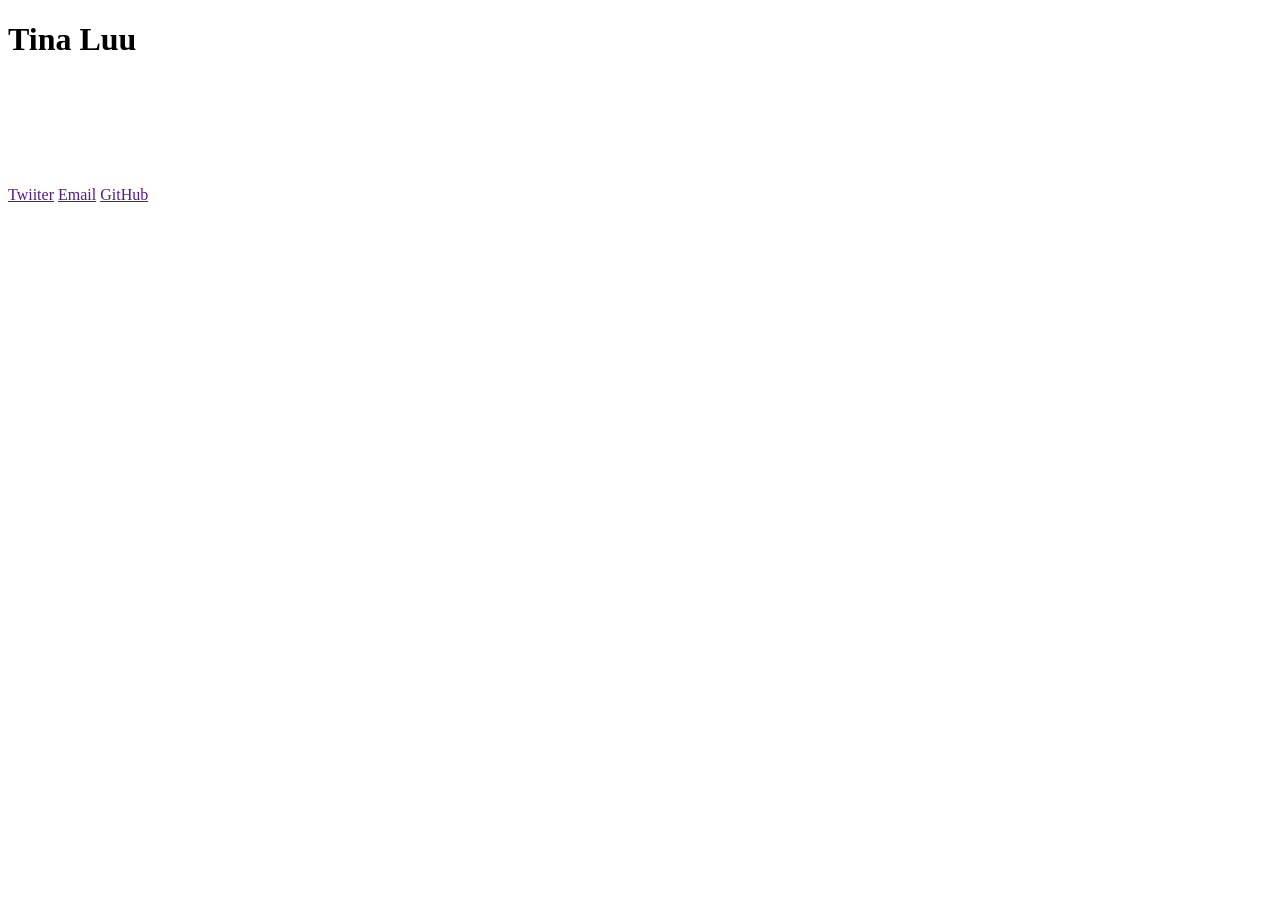
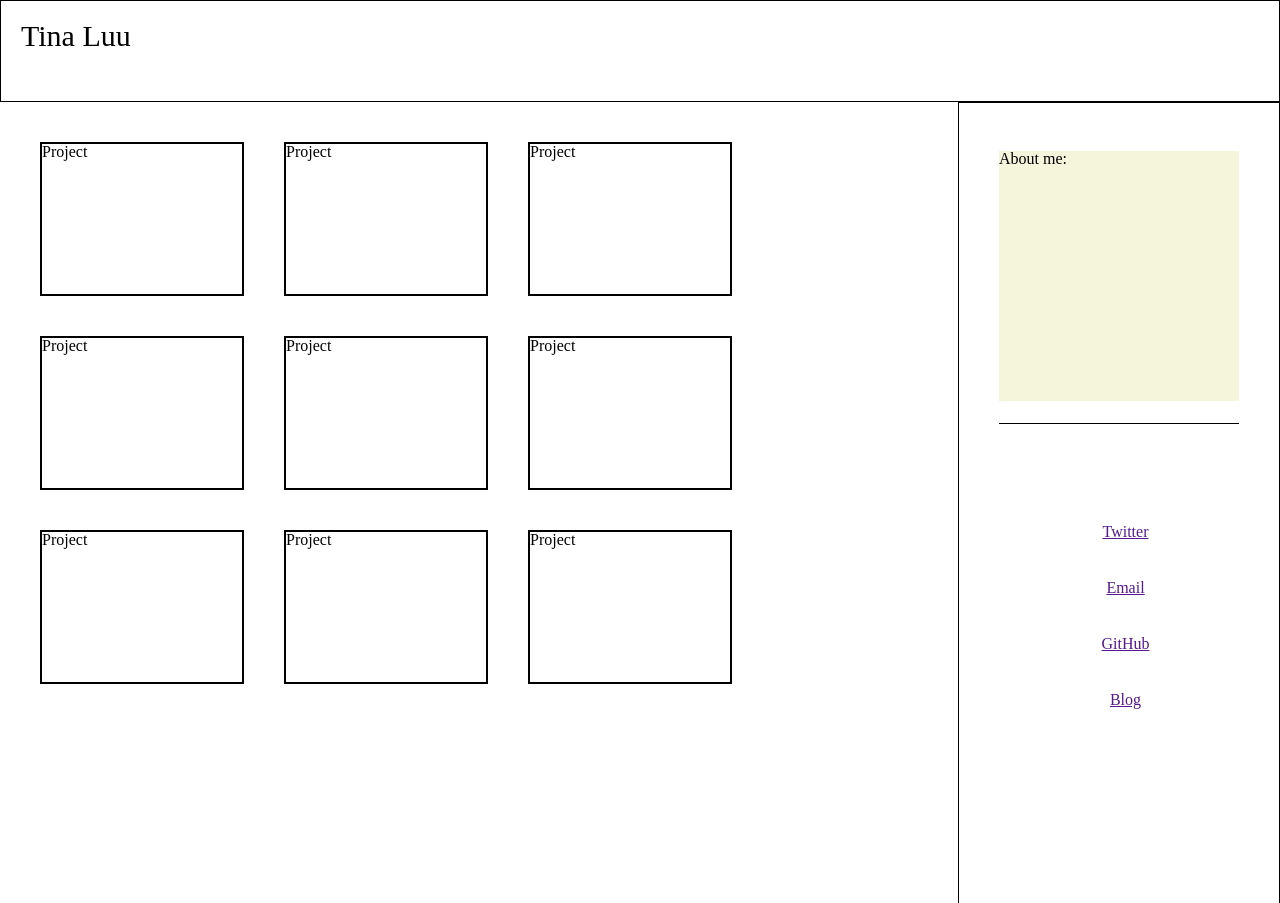
Before and after one commit to tiluu/Portfolio, a plain HTML site: page index.html in a window 1280 px wide. Shown: the top 903 px of the page. Before the commit the page ends 800 px from the top, so only its background shows below. Drawn offline with Linux system fonts and the light colour scheme.

Commit message:
editted structure of page

```diff
--- /dev/null
+++ b/css/main.css
@@ -0,0 +1,77 @@
+html, body {
+	height: 100%;
+	width: 100%;
+}
+
+#wrapper {
+	width: 100%;
+	height: 100%;
+	min-width: 850px;
+}
+h1 {
+	font-size: 30px;
+	padding: 20px;
+}
+header {
+	height: 100px;
+	border: solid 1px black;
+}
+aside {
+	width: 25%;
+	height: 100%;
+	display: block;
+	float: right;
+	border: solid 1px black;
+
+}
+
+#main {
+	width: 74%;
+	height: 100%;
+	display: block;
+	float: left;
+}
+#content {
+	height: 100%;
+	padding: 20px;
+	margin: 0 auto;
+	top: 12%;
+
+
+}
+.projects {
+	width: 200px;
+	height: 150px;
+	display: block;
+	float: left;
+	margin: 20px;
+	border: solid 2px black;
+}
+
+#about {
+	width: 75%;
+	height: 40%;
+	margin: auto;
+	border-bottom: solid 1px black;
+}
+
+#about p {
+	position: relative;
+	background-color: beige;
+	height: 250px;
+	top:15%;
+}
+nav {
+	display: inline-block;
+}
+#contact {
+	position: relative;
+	width: 75px;
+	margin: auto;
+	text-align: center;
+		top: 10%;
+}
+
+#contact li {
+	padding: 20px;
+}
--- /dev/null
+++ b/css/reset.css
@@ -0,0 +1,48 @@
+/* http://meyerweb.com/eric/tools/css/reset/
+   v2.0 | 20110126
+   License: none (public domain)
+*/
+
+html, body, div, span, applet, object, iframe,
+h1, h2, h3, h4, h5, h6, p, blockquote, pre,
+a, abbr, acronym, address, big, cite, code,
+del, dfn, em, img, ins, kbd, q, s, samp,
+small, strike, strong, sub, sup, tt, var,
+b, u, i, center,
+dl, dt, dd, ol, ul, li,
+fieldset, form, label, legend,
+table, caption, tbody, tfoot, thead, tr, th, td,
+article, aside, canvas, details, embed,
+figure, figcaption, footer, header, hgroup,
+menu, nav, output, ruby, section, summary,
+time, mark, audio, video {
+	margin: 0;
+	padding: 0;
+	border: 0;
+	font-size: 100%;
+	font: inherit;
+	vertical-align: baseline;
+}
+/* HTML5 display-role reset for older browsers */
+article, aside, details, figcaption, figure,
+footer, header, hgroup, menu, nav, section {
+	display: block;
+}
+body {
+	line-height: 1;
+}
+ol, ul {
+	list-style: none;
+}
+blockquote, q {
+	quotes: none;
+}
+blockquote:before, blockquote:after,
+q:before, q:after {
+	content: '';
+	content: none;
+}
+table {
+	border-collapse: collapse;
+	border-spacing: 0;
+}
--- a/index.html
+++ b/index.html
@@ -2,36 +2,57 @@
 <html lang="en">
 	<head>
 		<title>Tina Luu</title>
+		<link rel="stylesheet" type="text/css" href="css/reset.css">
+		<link rel="stylesheet" type="text/css" href="css/main.css">
 	</head>
 
 <body>
 	<div id="wrapper">
 		<header> <h1>Tina Luu</h1></header>
 		<div id="main">
+			<div id="content">
 			<div class="projects">
-				<img src="">
+				Project
 			</div>
 			<div class="projects">
-				<img src="">
+				Project
 			</div>
 			<div class="projects">
-				<img src="">
+				Project
 			</div>
 			<div class="projects">
-				<img src="">
+				Project
 			</div>
 			<div class="projects">
-				<img src="">
+				Project
+			</div>
+			<div class="projects">
+				Project
+			</div>
+			<div class="projects">
+				Project
+			</div>
+			<div class="projects">
+				Project
+			</div>
+			<div class="projects">
+				Project
+			</div>
 			</div>
 		</div>
 		<aside>
 			<section id="about">
-				<p></p>
+				<p> About me:  </p>
 			</section>
 			<section id="contact">
-				<a href="">Twiiter</a>
-				<a href="">Email</a>
-				<a href="">GitHub</a>
+				<nav>
+					<ul>
+						<li><a href="">Twitter</a></li>
+						<li><a href="">Email</a></li>
+						<li><a href="">GitHub</a></li>
+						<li><a href="">Blog</a></li>
+					</ul>
+				</nav>
 			</section>
 		</aside>
 	</div>
```
Also changed, not shown: main.css (deleted), 1 other file.
